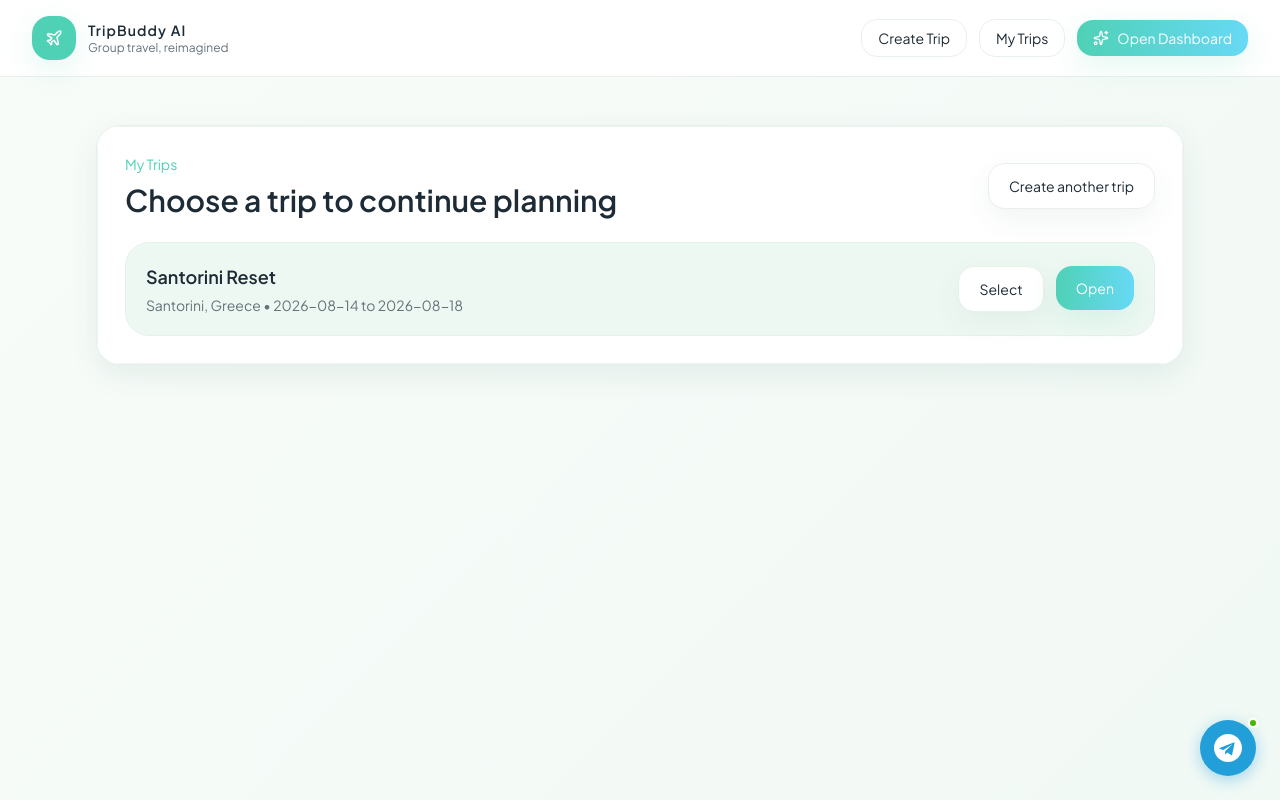
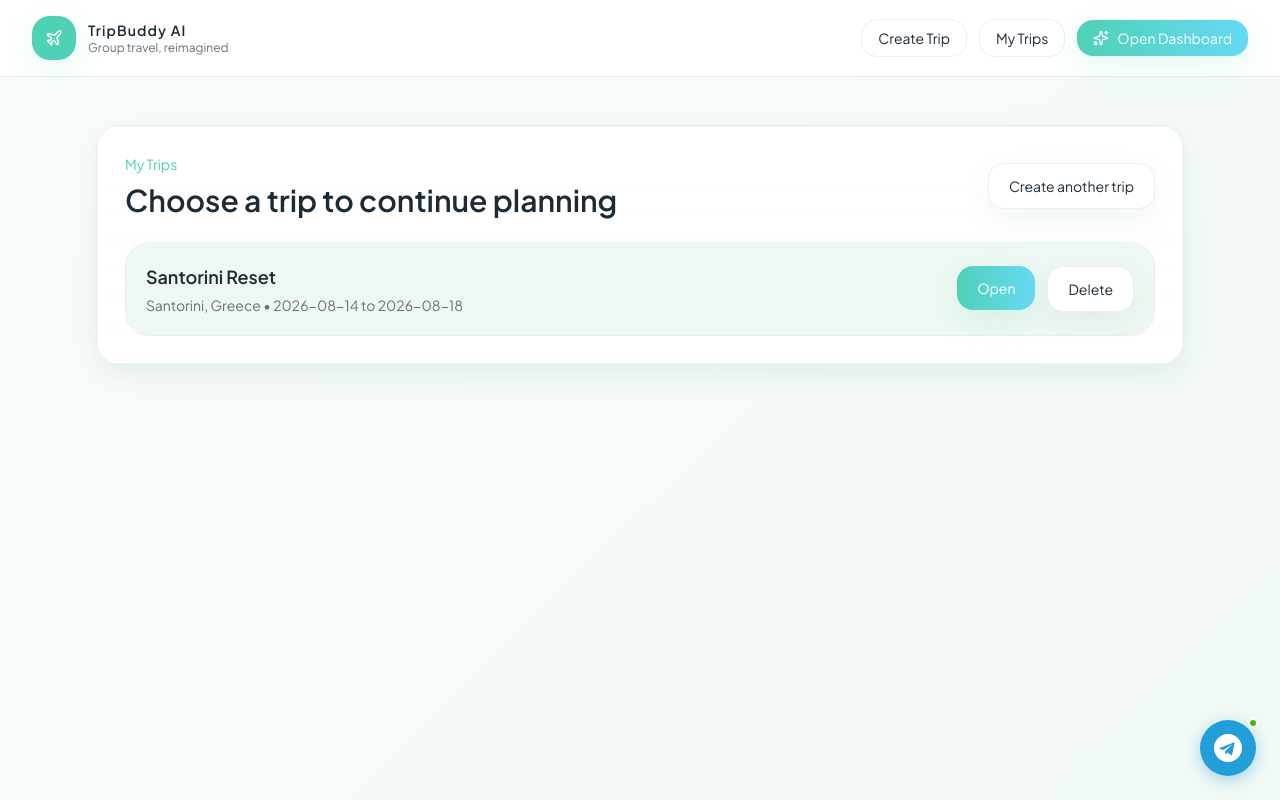
Before and after one commit to Balelxe/404_FA, a React (Vite) app in the folder frontend/: page /my-trips in a window 1280 px wide. Built offline with nearby package versions, Linux system fonts and the light colour scheme; no server answers.

Commit message:
removed select button+ added delete trip button

```diff
--- a/frontend/src/pages/MyTripsPage.jsx
+++ b/frontend/src/pages/MyTripsPage.jsx
@@ -1,14 +1,35 @@
+import { useState } from 'react';
 import { Link } from 'react-router-dom';
 import Navbar from '../components/Navbar';
 import Card from '../components/Card';
 import Button from '../components/Button';
 import { useTrip } from '../context/TripContext';
+import { mockTrip } from '../data/mockData';
 
 export default function MyTripsPage() {
-  const { trips, setActiveTrip } = useTrip();
+  const { trips, activeTrip, setActiveTrip, setTrips } = useTrip();
+  const [tripToDelete, setTripToDelete] = useState(null);
+
+  const handleDeleteTrip = () => {
+    if (!tripToDelete) return;
+
+    const remainingTrips = trips.filter((trip) => trip.id !== tripToDelete.id);
+
+    if (remainingTrips.length === 0) {
+      setTrips([mockTrip]);
+      setActiveTrip(mockTrip);
+    } else {
+      setTrips(remainingTrips);
+      if (activeTrip?.id === tripToDelete.id) {
+        setActiveTrip(remainingTrips[0]);
+      }
+    }
+
+    setTripToDelete(null);
+  };
 
   return (
-    <div className="min-h-screen text-[var(--text-primary)] bg-transparent">
+    <div className="min-h-screen bg-transparent text-[var(--text-primary)]">
       <Navbar />
       <main className="mx-auto flex max-w-6xl flex-col gap-6 px-6 py-12 lg:px-8">
         <Card>
@@ -19,6 +40,7 @@ export default function MyTripsPage() {
             </div>
             <Link to="/create"><Button variant="secondary">Create another trip</Button></Link>
           </div>
+
           <div className="grid gap-4">
             {trips.map((trip) => (
               <div key={trip.id} className="rounded-[24px] border border-[var(--border)] bg-[var(--bg-secondary)] p-5">
@@ -27,11 +49,15 @@ export default function MyTripsPage() {
                     <h3 className="text-lg font-semibold text-[var(--text-primary)]">{trip.name}</h3>
                     <p className="mt-1 text-sm text-[var(--text-secondary)]">{trip.destination} • {trip.startDate} to {trip.endDate}</p>
                   </div>
-                  <div className="flex gap-3">
-                    <Button variant="secondary" onClick={() => setActiveTrip(trip)}>
-                      Select
+                  <div className="flex flex-wrap gap-3">
+                    <Link to="/dashboard"><Button onClick={() => setActiveTrip(trip)}>Open</Button></Link>
+                    <Button
+                      variant="secondary"
+                      className="border border-red-300 text-red-600 hover:bg-red-50"
+                      onClick={() => setTripToDelete(trip)}
+                    >
+                      Delete
                     </Button>
-                    <Link to="/dashboard"><Button onClick={() => setActiveTrip(trip)}>Open</Button></Link>
                   </div>
                 </div>
               </div>
@@ -39,6 +65,29 @@ export default function MyTripsPage() {
           </div>
         </Card>
       </main>
+
+      {tripToDelete && (
+        <div className="fixed inset-0 z-50 flex items-center justify-center bg-black/50 px-4">
+          <div className="w-full max-w-md rounded-[24px] border border-[var(--border)] bg-[var(--bg-primary)] p-6 shadow-2xl">
+            <p className="text-sm font-semibold uppercase tracking-[0.2em] text-[var(--green-primary)]">Delete trip</p>
+            <h3 className="mt-3 text-xl font-semibold text-[var(--text-primary)]">Delete “{tripToDelete.name}”?</h3>
+            <p className="mt-2 text-sm text-[var(--text-secondary)]">
+              This action cannot be undone. The trip and its saved planning details will be removed from your list.
+            </p>
+            <div className="mt-6 flex justify-end gap-3">
+              <Button variant="secondary" onClick={() => setTripToDelete(null)}>
+                Cancel
+              </Button>
+              <Button
+                className="bg-red-500 text-white hover:bg-red-600 focus:ring-red-400"
+                onClick={handleDeleteTrip}
+              >
+                Delete trip
+              </Button>
+            </div>
+          </div>
+        </div>
+      )}
     </div>
   );
 }
```
Also changed, not shown: 3 other files (tests, documents, lock files or other folders).
